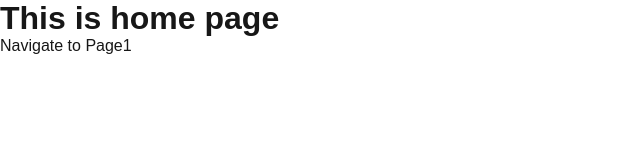
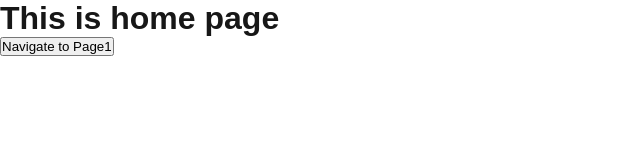
Before and after one commit to NathanKr/next.js-navigation-from-progress, a Next.js app: page / in a window 1280 px wide. Shown: the top 160 px of the page, without its empty margins (0-640 px from the left). Built offline with nearby package versions, Linux system fonts and the light colour scheme.

Commit message:
working but open issues

```diff
--- a/package.json
+++ b/package.json
@@ -11,7 +11,8 @@
   "dependencies": {
     "next": "15.0.3",
     "react": "19.0.0-rc-66855b96-20241106",
-    "react-dom": "19.0.0-rc-66855b96-20241106"
+    "react-dom": "19.0.0-rc-66855b96-20241106",
+    "zustand": "^5.0.2"
   },
   "devDependencies": {
     "@types/node": "^20",
--- a/src/app/layout.tsx
+++ b/src/app/layout.tsx
@@ -1,13 +1,29 @@
+"use client"
+
+import FromPageLoader from "@/components/from-page-loader";
 import "./globals.css";
+import useNavigationStore from "@/store/navigation-store";
+import { useEffect } from "react";
 
 export default function RootLayout({
   children,
 }: Readonly<{
   children: React.ReactNode;
 }>) {
+  const { endNavigation } = useNavigationStore();
+
+  useEffect(() => {
+    // Ensure navigation state is cleared whenever the layout mounts
+    console.log("RootLayout mounted, ending navigation");
+    endNavigation();
+  }, [ children,endNavigation]);
+
   return (
     <html lang="en">
-      <body>{children}</body>
+      <body>
+        <FromPageLoader />
+        {children}
+      </body>
     </html>
   );
 }
--- a/src/app/page.tsx
+++ b/src/app/page.tsx
@@ -1,10 +1,21 @@
-import Link from "next/link";
+"use client"
+
+import useNavigationStore from "@/store/navigation-store";
+import { useRouter } from 'next/navigation';
 
 export default function Home() {
+  const router = useRouter();
+  const {startNavigation} = useNavigationStore()
+
+  const handleClick = () => {
+    startNavigation(); // Start the loader
+    router.push('/page1');
+  };
+
   return (
     <>
       <h1>This is home page</h1>
-      <Link href="/page1">Navigate to Page1</Link>
+      <button onClick={handleClick}>Navigate to Page1</button>
     </>
   );
 }
--- a/src/app/page1/page.tsx
+++ b/src/app/page1/page.tsx
@@ -1,5 +1,3 @@
-import Link from "next/link";
-
 export default function Page1() {
   return (
     <>
--- /dev/null
+++ b/src/components/from-page-loader.tsx
@@ -0,0 +1,13 @@
+"use client";
+
+import useNavigationStore from "@/store/navigation-store";
+
+export default function FromPageLoader() {
+  const { isNavigating } = useNavigationStore();
+  // useEffect(()=>{
+  //   console.log('useEffect on FromPageLoader load');
+  //   endNavigation();
+  // }, []);
+
+  return isNavigating ? <div className="loader">Loading...</div> : null;
+}
--- /dev/null
+++ b/src/store/navigation-store.ts
@@ -0,0 +1,10 @@
+import { NavigationState } from "@/types/types";
+import { create } from "zustand";
+
+const useNavigationStore = create<NavigationState>((set) => ({
+    isNavigating: false,
+    startNavigation: () => set({ isNavigating: true }),
+    endNavigation: () => set({ isNavigating: false }),
+  }));
+
+  export default useNavigationStore;
--- /dev/null
+++ b/src/types/types.ts
@@ -0,0 +1,5 @@
+export interface NavigationState {
+    isNavigating: boolean;
+    startNavigation: () => void;
+    endNavigation: () => void;
+  }
```
Also changed, not shown: 2 other files (tests, documents, lock files or other folders).
